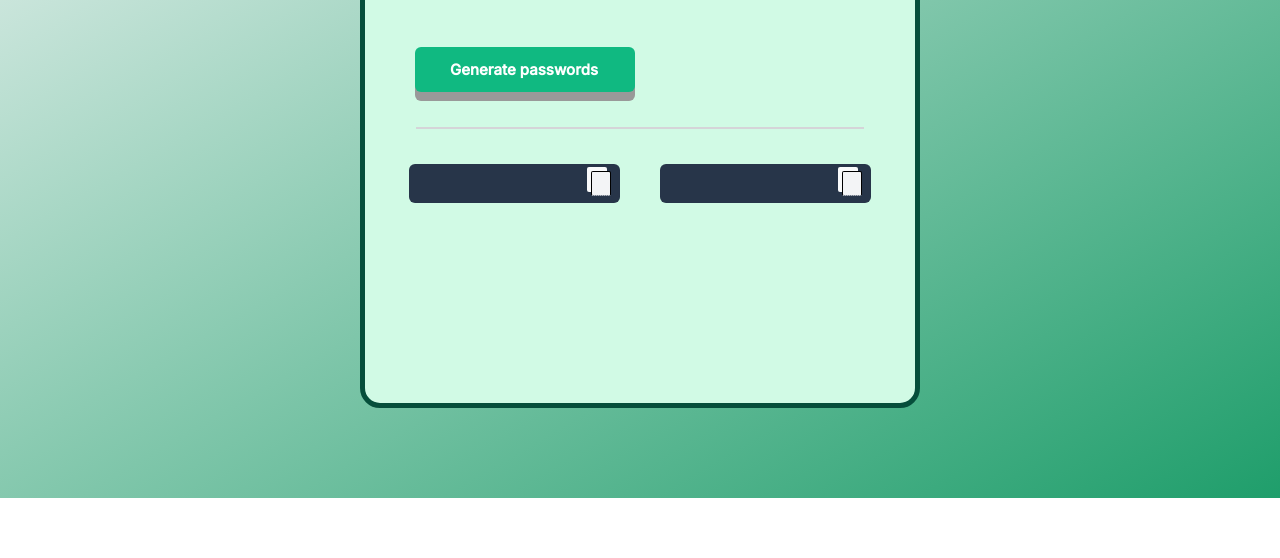
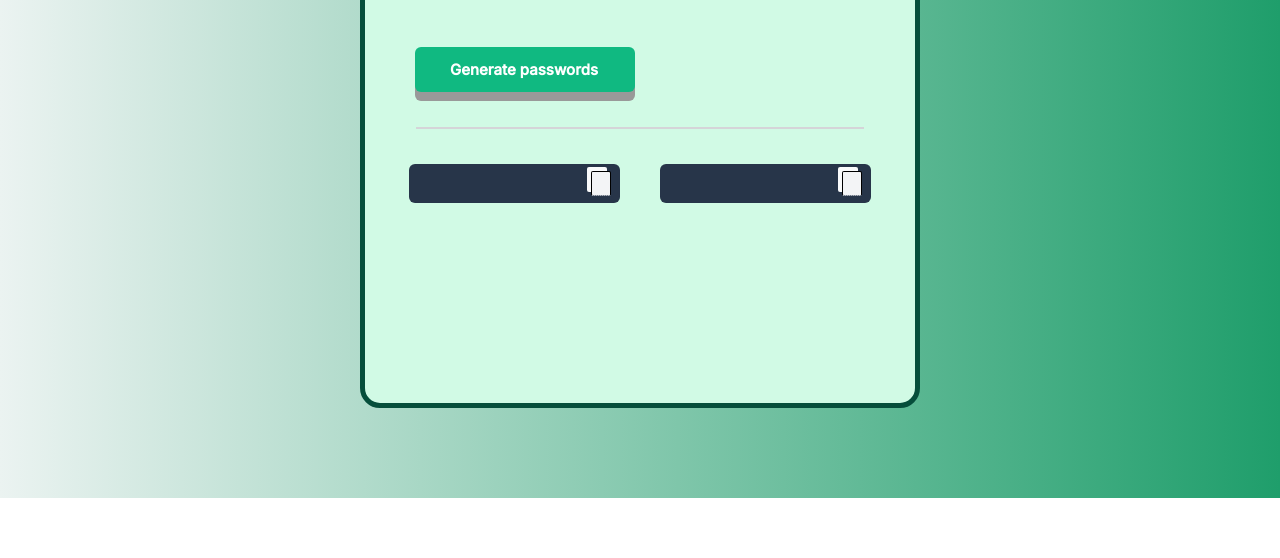
Before and after one commit to saurtripathi/password_generator, a plain HTML site: page index.html in a window 1280 px wide. Shown: the part 242-800 px from the top of the page. Drawn offline with Linux system fonts and the light colour scheme.

Commit message:
updated index.css

```diff
--- a/index.css
+++ b/index.css
@@ -1,6 +1,6 @@
 body {
     /* background-color: #064E3B; */
-    background-image: linear-gradient(to bottom right, #ebf3f1 , #1f9e6b);
+    background-image: linear-gradient(to right, #ebf3f1 , #1f9e6b);
     background-size:cover;
     background-repeat: no-repeat;
     /* margin: 0px; */
```
